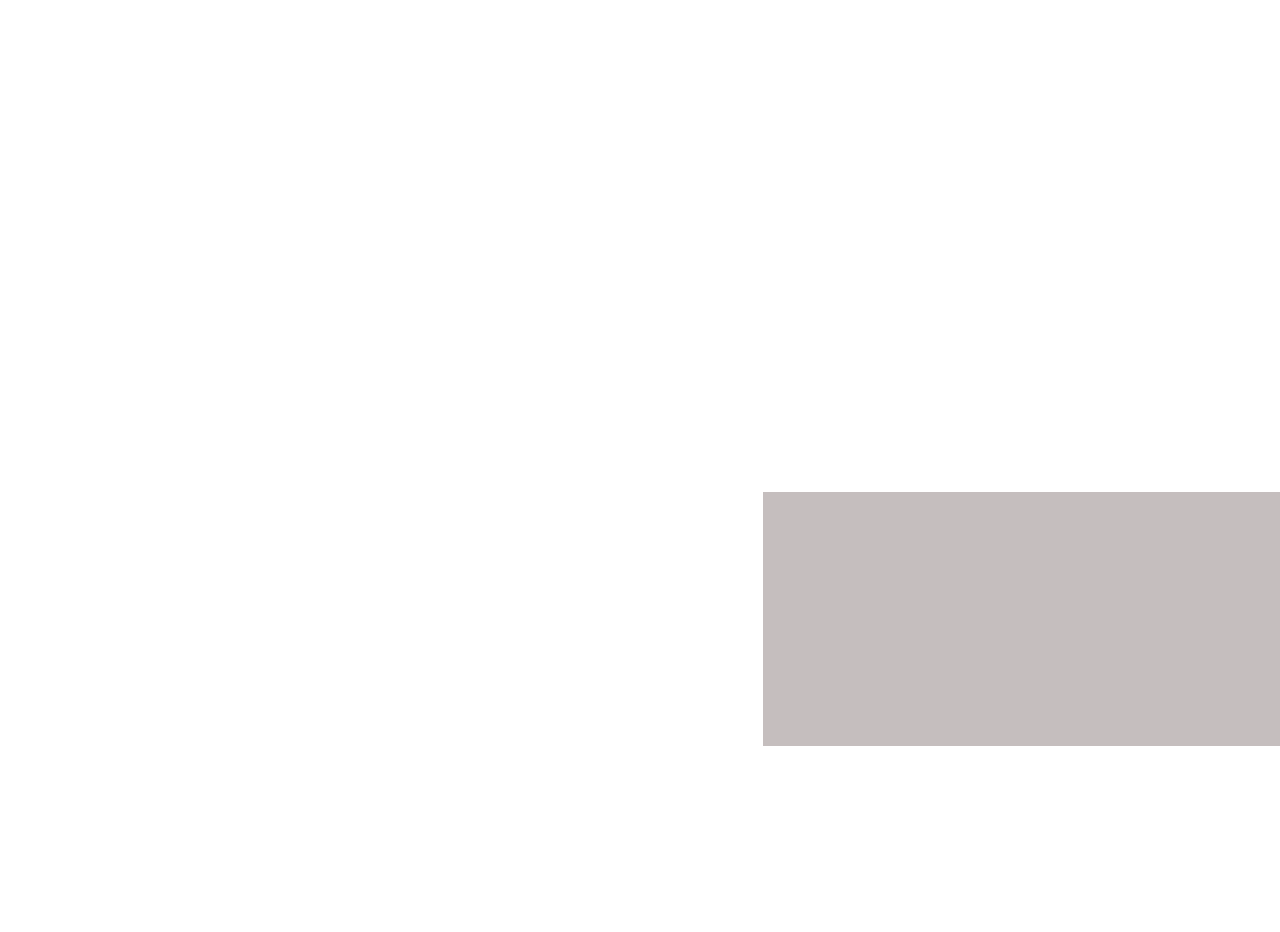
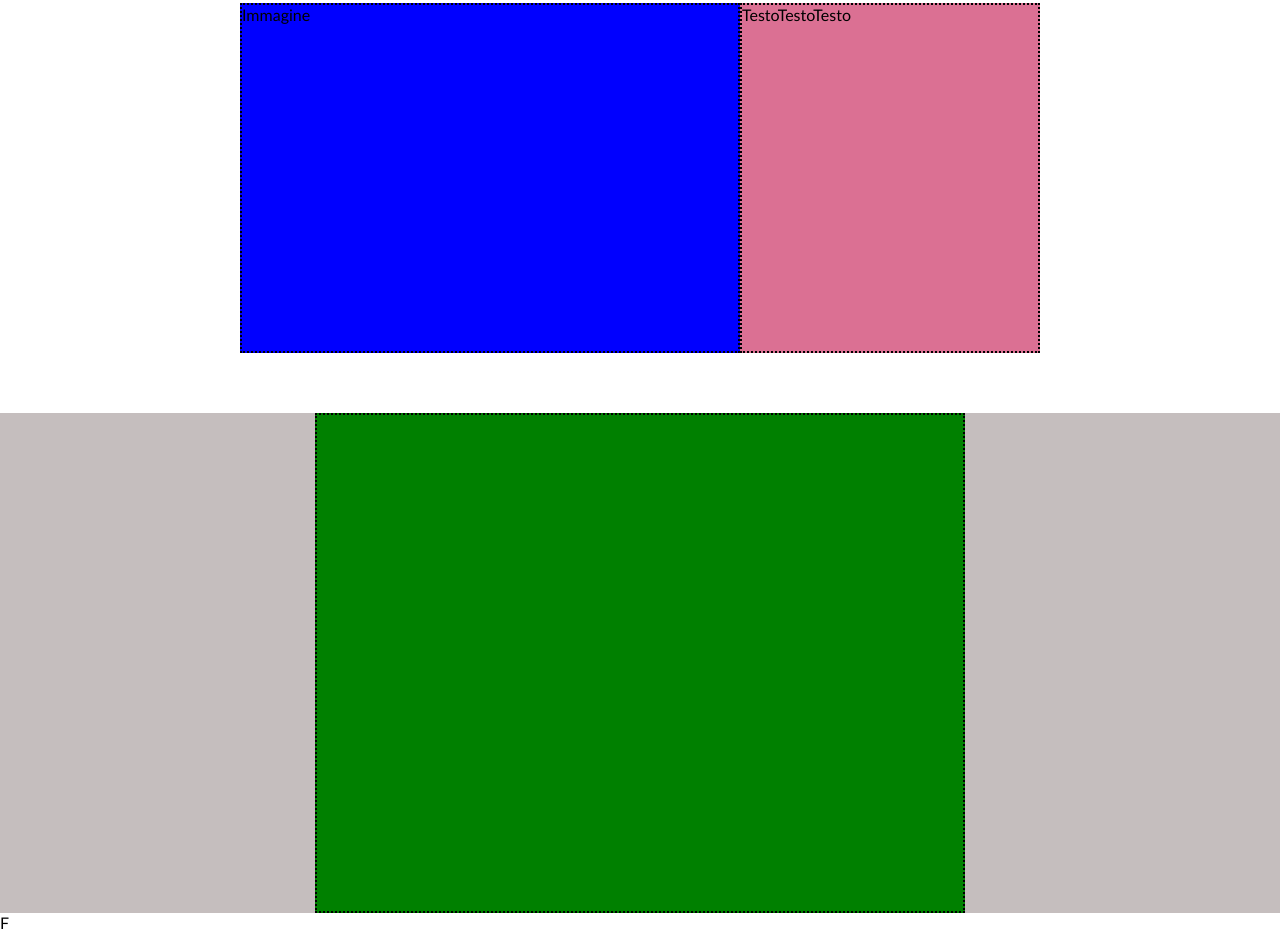
Before and after one commit to SimoneZampieri/htmlcss-struttura-discord, a plain HTML site: page index.html in a window 1280 px wide. Shown: the part 1287-2219 px from the top of the page. Before the commit the page ends 2159 px from the top, so only its background shows below. Drawn offline with Linux system fonts and the light colour scheme.

Commit message:
eight commit

```diff
--- a/css/style.css
+++ b/css/style.css
@@ -85,8 +85,15 @@ header nav ul li a{
 div .reverse{
     flex-direction: row-reverse;
 }
+
+div .debug .grey{
+    display: flex;
+}
+
 .big-box{
-    width: 700px;
+    margin: 0 auto;
+    margin-top: 60px;
+    width: 650px;
     height: 500px;
     background-color: green;
     border: 2px dotted black;
```
